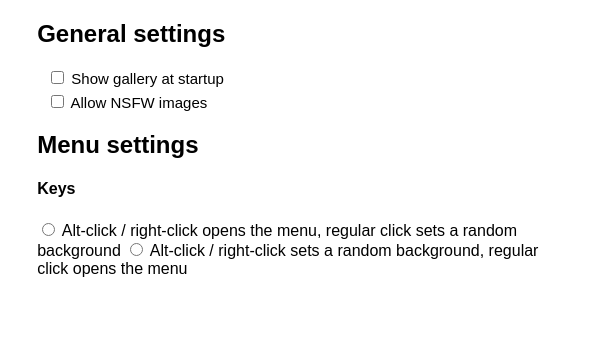
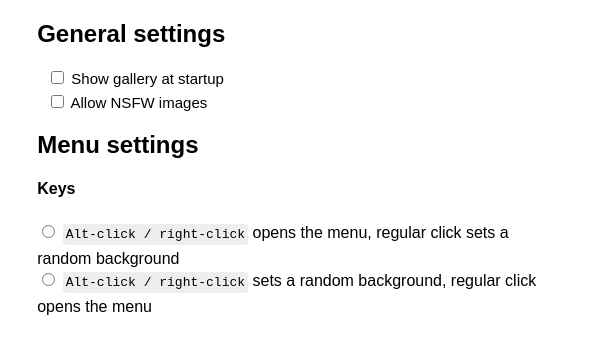
Before and after one commit to FernandoDoming/desktopr, an Electron app: page views/html/options.html in a window 600 px wide. Drawn offline with nearby package versions, Linux system fonts and the light colour scheme; no server answers.

Commit message:
Update settings from view

```diff
--- /dev/null
+++ b/views/css/app.css
@@ -0,0 +1,7 @@
+.inline-code {
+  font-family: monospace;
+  background-color: #eee;
+  padding: 3px;
+  border-radius: 3px;
+  line-height: 30px;
+}
--- a/views/html/options.html
+++ b/views/html/options.html
@@ -3,6 +3,7 @@
     <title>Settings</title>
 
     <link rel="stylesheet" href="../css/options.css">
+    <link rel="stylesheet" href="../css/app.css">
   </head>
   <body>
     <div class="settings">
@@ -19,9 +20,9 @@
         <h2>Menu settings</h2>
         <h4>Keys</h4>
         <input type="radio" name="menu_on_alt" value="true" data-key="menu_on_alt">
-          Alt-click / right-click opens the menu, regular click sets a random background
+          <span class="inline-code">Alt-click / right-click</span> opens the menu, regular click sets a random background <br/>
         <input type="radio" name="menu_on_alt" value="false" data-key="menu_on_alt">
-          Alt-click / right-click sets a random background, regular click opens the menu
+          <span class="inline-code">Alt-click / right-click</span> sets a random background, regular click opens the menu <br/>
       </div>
     </div>
 
--- a/views/js/options.js
+++ b/views/js/options.js
@@ -4,6 +4,7 @@ const $   = require('jquery');
 ipc.on('init-settings', function (sender, settings) {
   $('input[type="checkbox"][data-key="open_gallery"]').attr('checked', settings.open_gallery);
   $('input[type="checkbox"][data-key="allow_nsfw"]').attr('checked', settings.allow_nsfw);
+  $('input[type="radio"][data-key="menu_on_alt"][value="' + settings.menu_on_alt + '"]').prop('checked', true);
 });
 
 ipc.send('request-settings');
@@ -14,3 +15,10 @@ $('input[type="checkbox"]').on('click', function () {
     value: $(this).is(':checked'),
   });
 });
+
+$('input[type="radio"]').on('click', function () {
+  ipc.send('set-option', {
+    key: $(this).data('key'),
+    value: $(this).attr('value') === 'true' ? true : false,
+  });
+});
```
